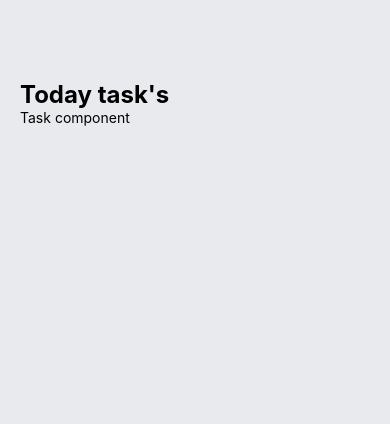
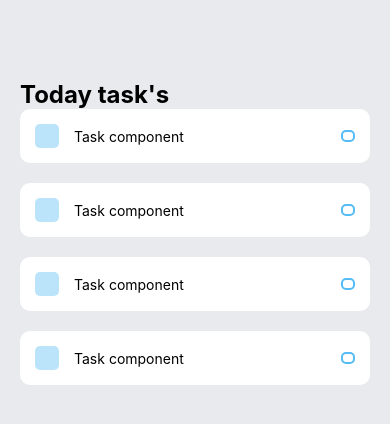
Before and after one commit to vinhhn3/AwesomeTodoApp, a React Native app: screen / in a window 390 px wide. Shown: the top 424 px of the page. Built offline with nearby package versions, Linux system fonts and the light colour scheme.

Commit message:
Style Task component

```diff
--- a/App.js
+++ b/App.js
@@ -8,6 +8,9 @@
       <View style={styles.tasksWrapper}>
         <Text style={styles.sectionTitle}>Today task's</Text>
         <View style={styles.items}>
+          <Task />
+          <Task />
+          <Task />
           <Task />
         </View>
       </View>
--- a/components/Task.js
+++ b/components/Task.js
@@ -1,12 +1,51 @@
 import React from "react";
-import { Text, View } from "react-native";
+import { StyleSheet, Text, TouchableOpacity, View } from "react-native";
 
 const Task = () => {
   return (
-    <View>
-      <Text>Task component</Text>
+    <View style={styles.item}>
+      <View style={styles.itemLeft}>
+        <TouchableOpacity style={styles.square}></TouchableOpacity>
+        <Text style={styles.itemText}>Task component</Text>
+      </View>
+      <View style={styles.circular}></View>
     </View>
   );
 };
 
 export default Task;
+
+const styles = StyleSheet.create({
+  item: {
+    backgroundColor: "#FFF",
+    padding: 15,
+    borderRadius: 10,
+    flexDirection: "row",
+    alignItems: "center",
+    justifyContent: "space-between",
+    marginBottom: 20,
+  },
+  itemLeft: {
+    flexDirection: "row",
+    alignItems: "center",
+    flexWrap: "wrap",
+  },
+  itemText: {
+    maxWidth: "80%",
+  },
+  circular: {
+    width: 14,
+    height: 12,
+    borderColor: "#55BCF6",
+    borderWidth: 2,
+    borderRadius: 5,
+  },
+  square: {
+    width: 24,
+    height: 24,
+    backgroundColor: "#55BCF6",
+    opacity: 0.4,
+    borderRadius: 5,
+    marginRight: 15,
+  },
+});
```
